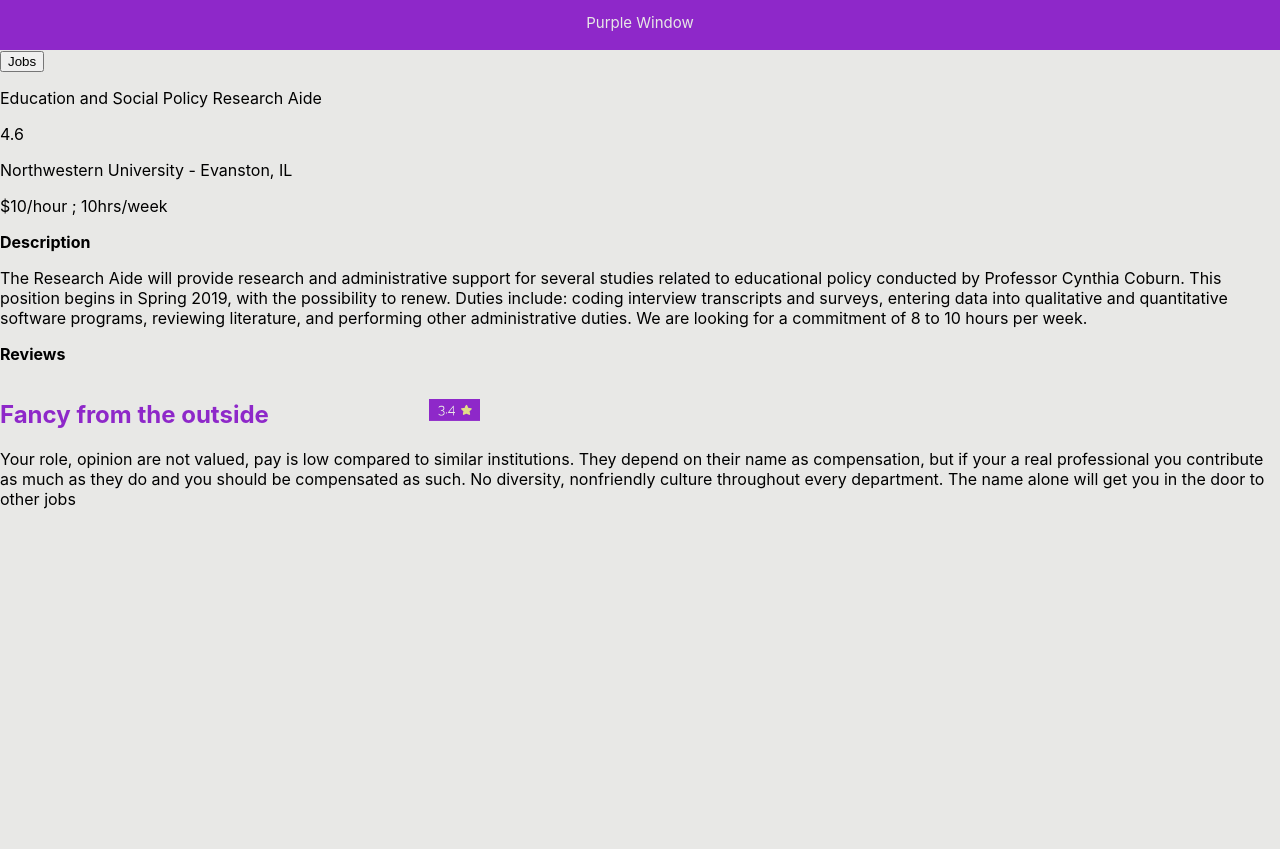
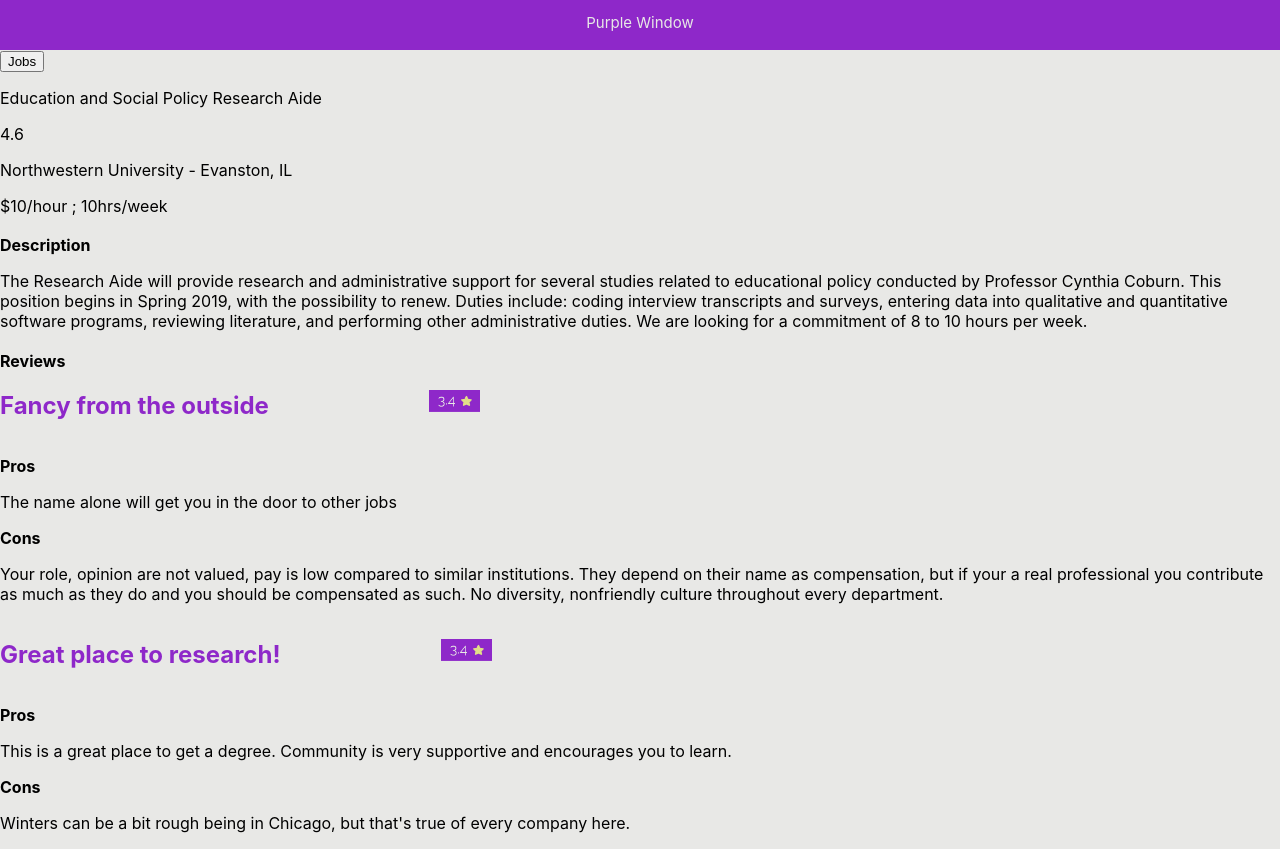
Before and after one commit to cs394-s19/PurpleWindow, a React (Create React App) app in the folder purplewindow/: page / in a window 1280 px wide. Both pictures are taken after a click on the link "Education and Social Policy Research Aide". Before the commit the page ends 800 px from the top, so only its background shows below. Built offline with nearby package versions, Linux system fonts and the light colour scheme.

Commit message:
able to list out all reviews now

```diff
--- a/purplewindow/src/components/JobScreen.js
+++ b/purplewindow/src/components/JobScreen.js
@@ -16,9 +16,11 @@
         <p>{this.props.job.rating}</p>
         <p>Northwestern University - Evanston, IL</p>
         <p>$10/hour     ;       10hrs/week</p>
+        <div style={description}>
         <p><b>Description</b></p>
         <p>The Research Aide will provide research and administrative support for several studies related to educational policy conducted by Professor Cynthia Coburn. This position begins in Spring 2019, with the possibility to renew. Duties include: coding interview transcripts and surveys, entering data into qualitative and quantitative software programs, reviewing literature, and performing other administrative duties. We are looking for a commitment of 8 to 10 hours per week.</p>
-        <p><b>Reviews</b></p>
+        </div>
+        <div><b>Reviews</b></div>
         <Review reviewDetails={this.props} index= {0}/>
         {/* NOTE: CHECK APP.JS TO SEE WHAT OTHER JOB INFORMATION WAS PASSED DOWN */}
       </div>
@@ -40,4 +42,9 @@
   lineHeight: 3,
 };
 
+const description = {
+  marginTop: '19px',
+  marginBottom: '20px'
+}
+
 export default JobScreen;
--- a/purplewindow/src/components/Review.js
+++ b/purplewindow/src/components/Review.js
@@ -4,17 +4,29 @@
 class Review extends Component {
   constructor(props) {
     super(props);
-    console.log(props);
+
   }
 
   render() {
+    const reviews = this.props.reviewDetails.job.reviews
+    const reviewList = reviews.map(review => {
+      return (
+        <div key={Math.random()}>
+          <div style={reviewBoxStyle}>
+            <h2 style={reviewTitle}>{review.title}</h2>
+            <img src={ratings} style={starRating}/>
+          </div>
+          <p><b>Pros</b></p>
+          <p style={reviewDescription}>{review.pros}</p>
+          <p><b>Cons</b></p>
+          <p style={reviewDescription}>{review.cons}</p>
+        </div>
+      )
+    })
     return (
+
       <div>
-      <div style={reviewBoxStyle}>
-        <h2 style={reviewTitle}>{this.props.reviewDetails.job.reviews[this.props.index].title}</h2>
-        <img src={ratings} style={starRating}/>
-      </div>
-      <p style={reviewDescription}>{this.props.reviewDetails.job.reviews[this.props.index].cons + " " + this.props.reviewDetails.job.reviews[this.props.index].pros }</p>
+      {reviewList}
       </div>
     );
   }
```
